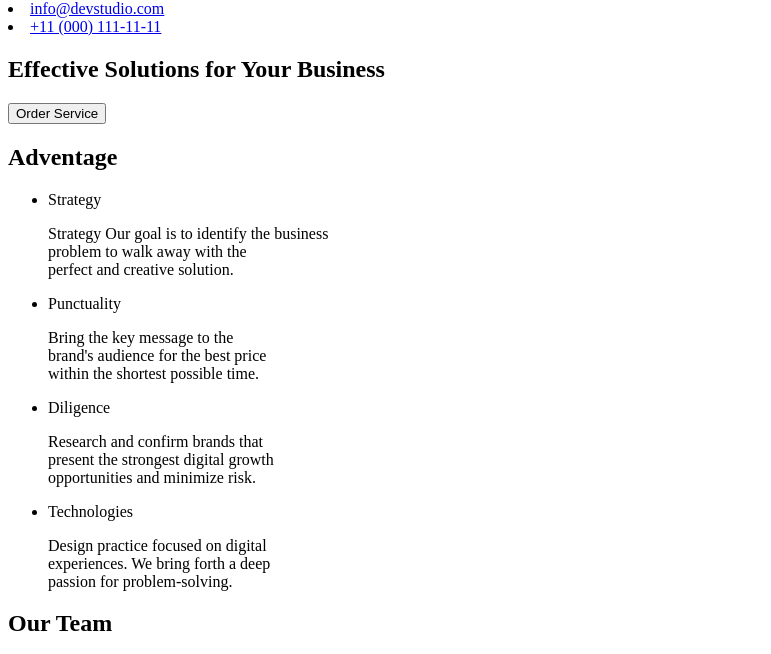
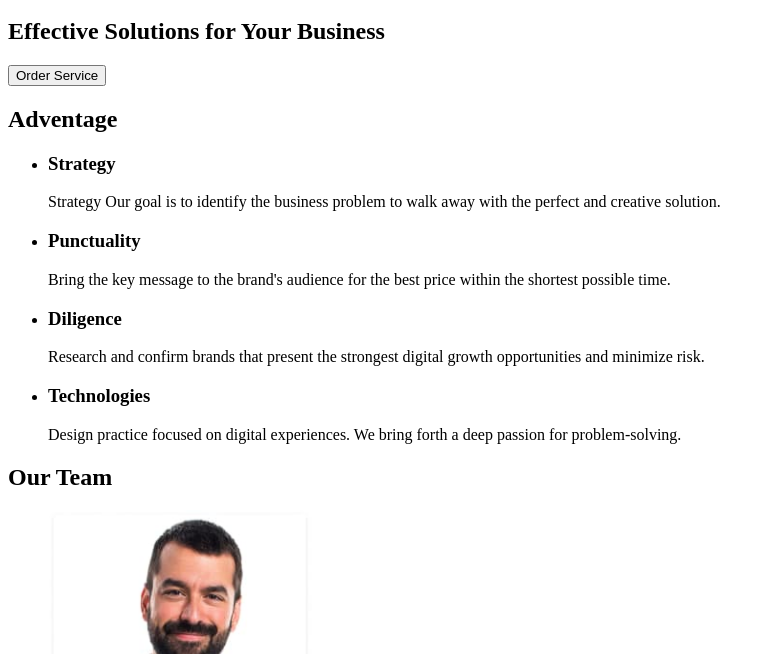
Before and after one commit to whitesound76/goit-markup-hw-01, a plain HTML site: page index.html in a window 1280 px wide. Shown: the part 150-804 px from the top of the page, without its empty margins (0-771 px from the left). Drawn offline with Linux system fonts and the light colour scheme.

Commit message:
some changes in code

```diff
--- a/index.html
+++ b/index.html
@@ -8,7 +8,7 @@
 
   <body>
     <header>
-      <h1><a href="./index.html">WebStudio</a></h1>
+      <a href="./index.html">WebStudio</a>
 
       <nav>
         <ul>
@@ -26,7 +26,7 @@
 
     <main>
       <section>
-        <h2>Effective Solutions for Your Business</h2>
+        <h1>Effective Solutions for Your Business</h1>
 
         <button type="button">Order Service</button>
       </section>
@@ -35,34 +35,34 @@
         <h2>Adventage</h2>
         <ul>
           <li>
-            Strategy
+            <h3>Strategy</h3>
             <p>
-              Strategy Our goal is to identify the business <br />
-              problem to walk away with the <br />
+              Strategy Our goal is to identify the business
+              problem to walk away with the
               perfect and creative solution.
             </p>
           </li>
           <li>
-            Punctuality
+            <h3>Punctuality</h3>
             <p>
-              Bring the key message to the <br />
-              brand's audience for the best price <br />
+              Bring the key message to the
+              brand's audience for the best price
               within the shortest possible time.
             </p>
           </li>
           <li>
-            Diligence
+            <h3>Diligence</h3>
             <p>
-              Research and confirm brands that <br />
-              present the strongest digital growth <br />
+              Research and confirm brands that
+              present the strongest digital growth
               opportunities and minimize risk.
             </p>
           </li>
           <li>
-            Technologies
+            <h3>Technologies</h3>
             <p>
-              Design practice focused on digital <br />
-              experiences. We bring forth a deep <br />
+              Design practice focused on digital
+              experiences. We bring forth a deep
               passion for problem-solving.
             </p>
           </li>
@@ -112,10 +112,10 @@
     </main>
 
     <footer>
-      <h2><a href="linktowebstudio">WEBSTUDIO</a></h2>
+      <h2><a href="./index.html">WebStudio</a></h2>
       <p>
-        Increase the flow of customers and <br />
-        sales for your business with digital <br />
+        Increase the flow of customers and
+        sales for your business with digital
         marketing & growth solutions.
       </p>
     </footer>
```
